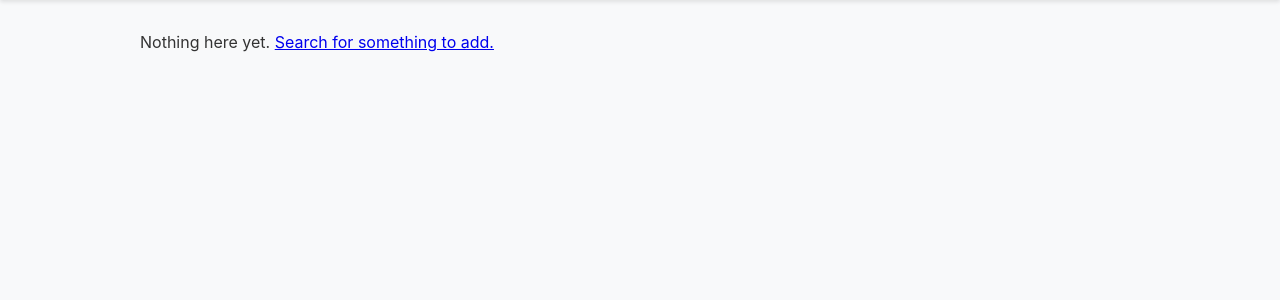
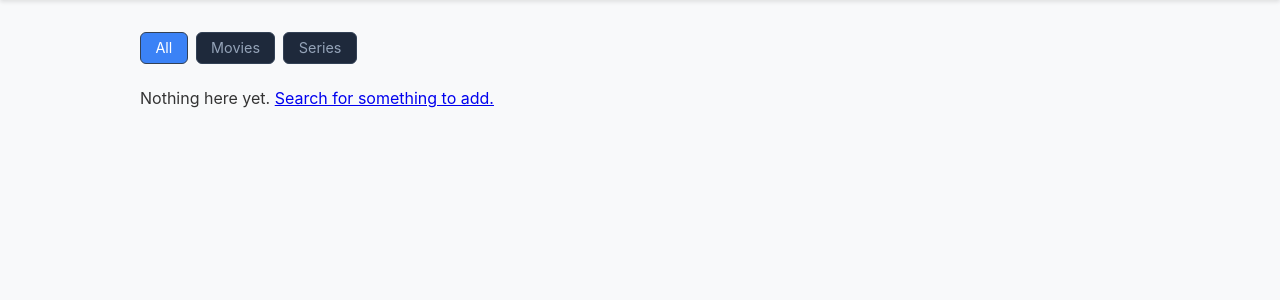
Before and after one commit to goncaloAS05/MovieTracker, a FastAPI app: template templates/index.html in a window 1280 px wide. Shown: the part 61-361 px from the top of the page. Run offline with FastAPI, Linux system fonts and the light colour scheme; the template is opened without the code that fills it, so the values that code supplies are empty.

Commit message:
filter movies and series in watching list and to watch list

```diff
--- a/main.py
+++ b/main.py
@@ -86,16 +86,19 @@ def logout():
 
 # ---------- Watchlist views ----------
 
+# ---------- Watchlist views ----------
+
 @app.get("/")
-def home(request: Request, status: str = "want_to_watch"):
-    """Show titles filtered by status. Defaults to the want-to-watch list."""
+def home(request: Request, status: str = "want_to_watch", type: str = "all"):
+    """Show titles filtered by status and media type."""
     user = get_current_user(request)
     if not user:
         return RedirectResponse("/login", status_code=302)
+
     conn = db.get_connection()
     cur = conn.cursor()
-    cur.execute(
-        """
+
+    query = """
         SELECT t.id, t.name, t.type, t.genre, t.release_year, t.total_seasons,
                t.season_episode_counts, t.poster_url, ws.id AS watch_id,
                ws.status, ws.rating, ws.episode_progress, ws.season_progress,
@@ -103,31 +106,45 @@ def home(request: Request, status: str = "want_to_watch"):
         FROM watch_status ws
         JOIN titles t ON t.id = ws.title_id
         WHERE ws.user_id = %s AND ws.status = %s
-        ORDER BY ws.date_added DESC
-        """,
-        (DEFAULT_USER_ID, status),
-    )
+    """
+    params = [DEFAULT_USER_ID, status]
+
+    # Add media type filter if specified
+    if type in ("movie", "series"):
+        query += " AND t.type = %s"
+        params.append(type)
+
+    query += " ORDER BY ws.date_added DESC"
+
+    cur.execute(query, tuple(params))
     columns = [c[0] for c in cur.description]
     rows = [dict(zip(columns, row)) for row in cur.fetchall()]
     rows = _parse_season_data(rows)
     cur.close()
     conn.close()
+
     return templates.TemplateResponse(
         "index.html",
-        {"request": request, "rows": rows, "current_status": status},
+        {
+            "request": request,
+            "rows": rows,
+            "current_status": status,
+            "current_type": type,
+        },
     )
 
+
 @app.get("/watching")
-def home(request: Request, status: str = "watching"):
-    """Show titles filtered by status. Defaults to the want-to-watch list."""
+def watching_list(request: Request, status: str = "watching", type: str = "all"):
+    """Show titles in progress filtered by media type."""
     user = get_current_user(request)
     if not user:
         return RedirectResponse(url="/login", status_code=302)
 
     conn = db.get_connection()
     cur = conn.cursor()
-    cur.execute(
-        """
+
+    query = """
         SELECT t.id, t.name, t.type, t.genre, t.release_year, t.total_seasons,
                t.season_episode_counts, t.poster_url, ws.id AS watch_id,
                ws.status, ws.rating, ws.episode_progress, ws.season_progress,
@@ -135,18 +152,30 @@ def home(request: Request, status: str = "watching"):
         FROM watch_status ws
         JOIN titles t ON t.id = ws.title_id
         WHERE ws.user_id = %s AND ws.status = %s
-        ORDER BY ws.date_added DESC
-        """,
-        (DEFAULT_USER_ID, status),
-    )
+    """
+    params = [DEFAULT_USER_ID, status]
+
+    if type in ("movie", "series"):
+        query += " AND t.type = %s"
+        params.append(type)
+
+    query += " ORDER BY ws.date_added DESC"
+
+    cur.execute(query, tuple(params))
     columns = [c[0] for c in cur.description]
     rows = [dict(zip(columns, row)) for row in cur.fetchall()]
     rows = _parse_season_data(rows)
     cur.close()
     conn.close()
+
     return templates.TemplateResponse(
         "index.html",
-        {"request": request, "rows": rows, "current_status": status},
+        {
+            "request": request,
+            "rows": rows,
+            "current_status": status,
+            "current_type": type,
+        },
     )
 
 @app.post("/watch-status/{watch_id}/update")
@@ -200,8 +229,8 @@ def delete_status(request: Request, watch_id: int):
         (watch_id, DEFAULT_USER_ID),
     )
     cur.execute(
-        "DELETE FROM titles WHERE id = %s AND user_id = %s",
-        (watch_id, DEFAULT_USER_ID),
+        "DELETE FROM titles WHERE id = %s",
+        (watch_id),
     )
     cur.close()
     conn.close()
--- a/templates/index.html
+++ b/templates/index.html
@@ -3,9 +3,27 @@
 {% block content %}
     <h1>{{ current_status.replace('_', ' ').title() }}</h1>
 
+    <!-- Media Type Filter Bar -->
+    <div style="margin-bottom: 1.5rem; display: flex; gap: 0.5rem;">
+        <a href="?type=all"
+           style="padding: 0.4rem 0.9rem; border-radius: 6px; text-decoration: none; font-size: 0.9rem; border: 1px solid #334155; {% if current_type == 'all' or not current_type %}background-color: #3b82f6; color: white;{% else %}background-color: #1e293b; color: #94a3b8;{% endif %}">
+            All
+        </a>
+        <a href="?type=movie"
+           style="padding: 0.4rem 0.9rem; border-radius: 6px; text-decoration: none; font-size: 0.9rem; border: 1px solid #334155; {% if current_type == 'movie' %}background-color: #3b82f6; color: white;{% else %}background-color: #1e293b; color: #94a3b8;{% endif %}">
+            Movies
+        </a>
+        <a href="?type=series"
+           style="padding: 0.4rem 0.9rem; border-radius: 6px; text-decoration: none; font-size: 0.9rem; border: 1px solid #334155; {% if current_type == 'series' %}background-color: #3b82f6; color: white;{% else %}background-color: #1e293b; color: #94a3b8;{% endif %}">
+            Series
+        </a>
+    </div>
+
     {% if not rows %}
         <p>Nothing here yet. <a href="/search">Search for something to add.</a></p>
     {% endif %}
+
+    <!-- Rest of your existing index.html loop code ... -->
 
     {% for row in rows %}
         <div class="card">
```
